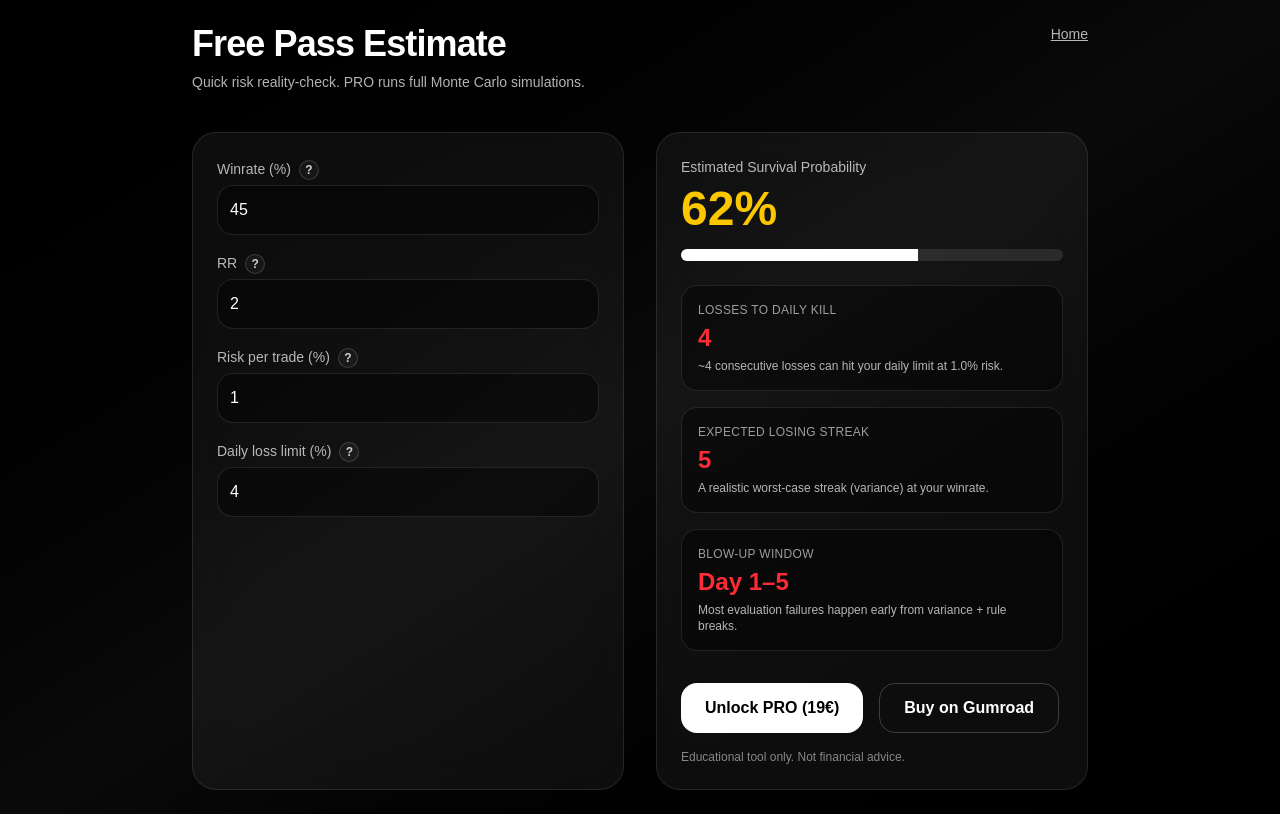
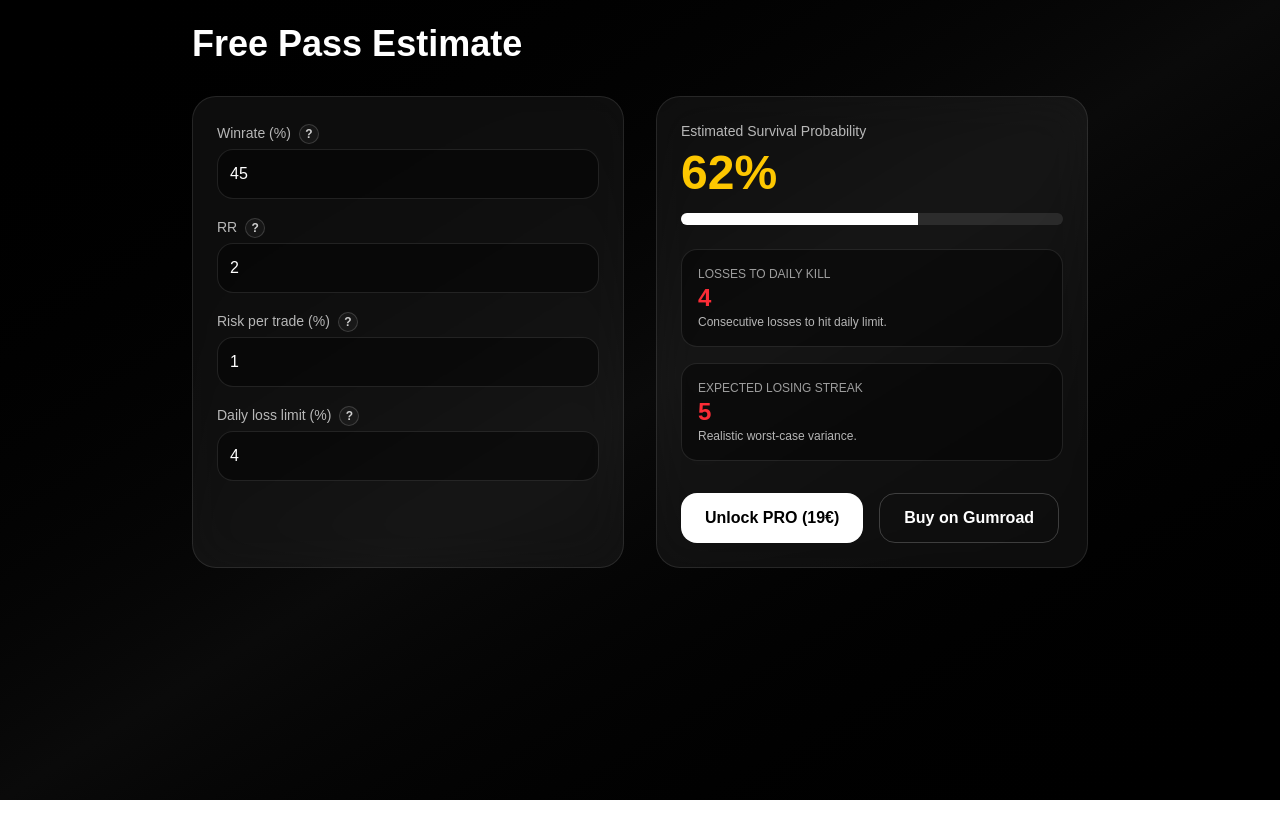
Before and after one commit to Kalluska/challenge-killer, a Next.js app: page /calculator in a window 1280 px wide. Built offline with nearby package versions, Linux system fonts and the light colour scheme.

Commit message:
UI upgrade + tooltips + button glow

```diff
--- a/src/app/calculator/page.tsx
+++ b/src/app/calculator/page.tsx
@@ -17,7 +17,8 @@ export default function Calculator() {
   const safeRisk = typeof risk === "number" ? risk : 0.1;
   const safeDaily = typeof dailyLoss === "number" ? dailyLoss : 0;
 
-  const expectancy = (safeWinrate / 100) * safeRr - (1 - safeWinrate / 100);
+  const expectancy =
+    (safeWinrate / 100) * safeRr - (1 - safeWinrate / 100);
 
   const score = useMemo(() => {
     const raw = 50 + expectancy * 35 - (safeRisk - 1) * 22;
@@ -31,61 +32,65 @@ export default function Calculator() {
 
   const expectedLosingStreak = useMemo(() => {
     if (safeWinrate <= 0 || safeWinrate >= 100) return 0;
-    // simple proxy: how many losses in a row is "not crazy" (5% tail)
-    return Math.max(1, Math.round(Math.log(0.05) / Math.log(1 - safeWinrate / 100)));
+    return Math.max(
+      1,
+      Math.round(Math.log(0.05) / Math.log(1 - safeWinrate / 100))
+    );
   }, [safeWinrate]);
 
   const verdictColor =
-    score < 40 ? "text-red-500" : score < 70 ? "text-yellow-400" : "text-green-400";
+    score < 40
+      ? "text-red-500"
+      : score < 70
+      ? "text-yellow-400"
+      : "text-green-400";
 
   return (
     <main className="min-h-screen bg-gradient-to-br from-black via-neutral-950 to-black text-white p-6">
       <div className="mx-auto max-w-4xl">
-        <div className="flex items-start justify-between flex-wrap gap-3">
-          <div>
-            <h1 className="text-4xl font-extrabold tracking-tight">Free Pass Estimate</h1>
-            <p className="mt-2 text-sm opacity-70">
-              Quick risk reality-check. PRO runs full Monte Carlo simulations.
-            </p>
-          </div>
-          <a href="/" className="text-sm underline opacity-70 hover:opacity-100">Home</a>
-        </div>
+        <h1 className="text-4xl font-extrabold mb-8">
+          Free Pass Estimate
+        </h1>
 
-        <div className="mt-10 grid md:grid-cols-2 gap-8">
-          {/* INPUT CARD */}
+        <div className="grid md:grid-cols-2 gap-8">
           <Card>
             <Input
               label="Winrate (%)"
-              tip="How often your trades win (e.g. 45 means 45 wins out of 100 trades)."
+              tip="How often your trades win. Example: 45 = 45 wins out of 100 trades."
               value={winrate}
               setValue={setWinrate}
             />
             <Input
               label="RR"
-              tip="Risk-to-Reward ratio. RR=2 means you aim to make 2R profit for every 1R risk."
+              tip="Risk-to-Reward ratio. RR=2 means you aim to make 2R for every 1R risk."
               value={rr}
               setValue={setRr}
             />
             <Input
               label="Risk per trade (%)"
-              tip="How much of your account you risk per trade. Example: 1% risk on a $10,000 account = $100 per trade."
+              tip="How much of your account you risk per trade. Example: 1% risk on $10k = $100."
               value={risk}
               setValue={setRisk}
             />
             <Input
               label="Daily loss limit (%)"
-              tip="Your prop firm daily loss rule. Example: 4% means losing 4% in one day fails the day."
+              tip="Your prop firm daily loss rule. Example: 4% means losing 4% in one day fails."
               value={dailyLoss}
               setValue={setDailyLoss}
             />
           </Card>
 
-          {/* RESULT CARD */}
           <Card>
-            <div className="text-sm opacity-70">Estimated Survival Probability</div>
-            <div className={`mt-2 text-5xl font-extrabold ${verdictColor}`}>{Math.round(score)}%</div>
+            <div className="text-sm opacity-70">
+              Estimated Survival Probability
+            </div>
 
-            {/* Animated Progress */}
+            <div
+              className={`mt-2 text-5xl font-extrabold ${verdictColor}`}
+            >
+              {Math.round(score)}%
+            </div>
+
             <div className="mt-4 h-3 w-full rounded-full bg-white/10 overflow-hidden">
               <div
                 className="h-3 bg-white transition-all duration-700 ease-out"
@@ -93,38 +98,29 @@ export default function Calculator() {
               />
             </div>
 
-            {/* KPI BOXES */}
-            <div className="mt-6 grid gap-4">
+            <div className="mt-6 space-y-4">
               <AlertBox
                 title="Losses to Daily Kill"
                 value={lossesToDaily}
-                desc={`~${lossesToDaily} consecutive losses can hit your daily limit at ${safeRisk.toFixed(1)}% risk.`}
+                desc="Consecutive losses to hit daily limit."
               />
               <AlertBox
                 title="Expected Losing Streak"
                 value={expectedLosingStreak}
-                desc="A realistic worst-case streak (variance) at your winrate."
-              />
-              <AlertBox
-                title="Blow-up Window"
-                value="Day 1–5"
-                desc="Most evaluation failures happen early from variance + rule breaks."
+                desc="Realistic worst-case variance."
               />
             </div>
 
-            <div className="mt-8 flex gap-4 flex-wrap">
-              <ButtonLink href="/pro">Unlock PRO (19€)</ButtonLink>
-
-              <ButtonLink
+            <div className="mt-8 flex gap-4">
+              <Button href="/pro">Unlock PRO (19€)</Button>
+              <Button
                 href="https://challengekiller.gumroad.com/l/mijmrn"
                 external
-                variant="ghost"
+                ghost
               >
                 Buy on Gumroad
-              </ButtonLink>
+              </Button>
             </div>
-
-            <div className="mt-4 text-xs opacity-50">Educational tool only. Not financial advice.</div>
           </Card>
         </div>
       </div>
@@ -132,7 +128,7 @@ export default function Calculator() {
   );
 }
 
-function Card({ children }: { children: any }) {
+function Card({ children }: any) {
   return (
     <div className="rounded-3xl border border-white/10 bg-white/5 p-6 backdrop-blur-xl">
       {children}
@@ -140,110 +136,67 @@ function Card({ children }: { children: any }) {
   );
 }
 
-function ButtonLink({
+function Button({
   href,
   children,
   external,
-  variant = "solid",
-}: {
-  href: string;
-  children: any;
-  external?: boolean;
-  variant?: "solid" | "ghost";
-}) {
-  const base =
-    "relative inline-flex items-center justify-center rounded-2xl px-6 py-3 font-extrabold transition-all duration-300 " +
-    "hover:scale-[1.03] active:scale-[0.99]";
-
-  const solid =
-    "bg-white text-black hover:shadow-[0_0_30px_rgba(255,255,255,0.40)]";
-
-  const ghost =
-    "border border-white/20 text-white hover:bg-white/10 hover:shadow-[0_0_30px_rgba(255,255,255,0.15)]";
-
-  const cls = `${base} ${variant === "solid" ? solid : ghost}`;
-
+  ghost,
+}: any) {
   return (
     <a
       href={href}
-      className={cls}
       target={external ? "_blank" : undefined}
       rel={external ? "noreferrer" : undefined}
+      className={`relative inline-flex items-center justify-center rounded-2xl px-6 py-3 font-extrabold transition-all duration-300
+      hover:scale-105 active:scale-95 ${
+        ghost
+          ? "border border-white/20 hover:bg-white/10 hover:shadow-[0_0_25px_rgba(255,255,255,0.15)]"
+          : "bg-white text-black hover:shadow-[0_0_30px_rgba(255,255,255,0.40)]"
+      }`}
     >
       {children}
     </a>
   );
 }
 
-function Input({
-  label,
-  tip,
-  value,
-  setValue,
-}: {
-  label: string;
-  tip: string;
-  value: number | "";
-  setValue: (v: number | "") => void;
-}) {
+function Input({ label, tip, value, setValue }: any) {
   return (
     <div className="mb-4">
       <div className="flex items-center gap-2 mb-1">
-        <label className="block text-sm opacity-70">{label}</label>
+        <label className="text-sm opacity-70">{label}</label>
         <HelpTip text={tip} />
       </div>
-
       <input
         type="number"
         value={value}
-        onChange={(e) => {
-          const raw = e.target.value;
-          if (raw === "") return setValue("");
-          setValue(Number(raw));
-        }}
+        onChange={(e) =>
+          setValue(e.target.value === "" ? "" : Number(e.target.value))
+        }
         className="w-full rounded-2xl border border-white/10 bg-black/40 p-3 outline-none focus:ring-2 focus:ring-white/30 transition-all"
       />
     </div>
   );
 }
 
-function HelpTip({ text }: { text: string }) {
+function HelpTip({ text }: any) {
   return (
-    <span className="relative group">
-      <span
-        className="inline-flex h-5 w-5 items-center justify-center rounded-full border border-white/20 bg-white/5 text-xs font-extrabold opacity-80 cursor-help select-none
-                   transition-all duration-200 group-hover:opacity-100 group-hover:bg-white/10"
-        aria-label="Help"
-        tabIndex={0}
-      >
+    <span className="relative group cursor-help">
+      <span className="inline-flex h-5 w-5 items-center justify-center rounded-full border border-white/20 bg-white/5 text-xs font-bold opacity-80 group-hover:opacity-100">
         ?
       </span>
-
-      {/* Tooltip */}
-      <span
-        className="pointer-events-none absolute left-1/2 top-7 z-20 w-72 -translate-x-1/2 rounded-xl border border-white/10 bg-black/90 p-3 text-xs leading-relaxed text-white/90
-                   opacity-0 translate-y-1 transition-all duration-200 group-hover:opacity-100 group-hover:translate-y-0"
-      >
+      <span className="absolute left-1/2 top-7 -translate-x-1/2 w-64 rounded-xl border border-white/10 bg-black/90 p-3 text-xs opacity-0 group-hover:opacity-100 transition-all">
         {text}
       </span>
     </span>
   );
 }
 
-function AlertBox({
-  title,
-  value,
-  desc,
-}: {
-  title: string;
-  value: any;
-  desc: string;
-}) {
+function AlertBox({ title, value, desc }: any) {
   return (
     <div className="rounded-2xl border border-white/10 bg-black/40 p-4">
-      <div className="text-xs uppercase tracking-wide opacity-60">{title}</div>
-      <div className="mt-1 text-2xl font-extrabold text-red-500">{value}</div>
-      <div className="mt-1 text-xs opacity-70">{desc}</div>
+      <div className="text-xs uppercase opacity-60">{title}</div>
+      <div className="text-2xl font-extrabold text-red-500">{value}</div>
+      <div className="text-xs opacity-70">{desc}</div>
     </div>
   );
 }
```
